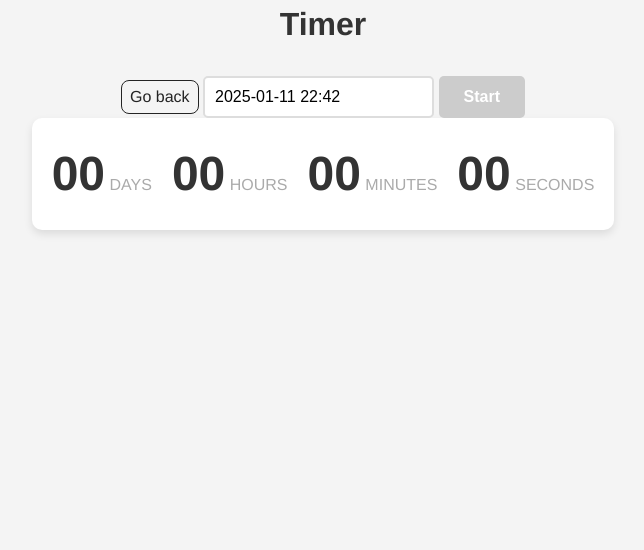
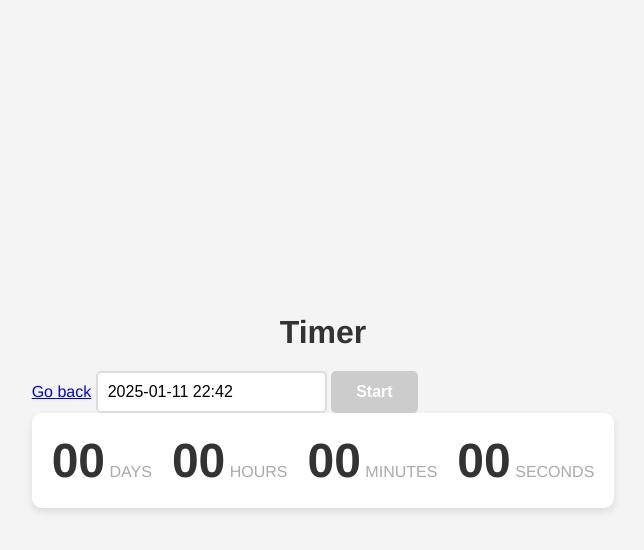
Before and after one commit to Jul88T/goit-js-hw-10, a website built with Vite: page src/1-timer.html in a window 1280 px wide. Shown: the whole page, without its empty margins (317-961 px from the left). Built offline with nearby package versions, Linux system fonts and the light colour scheme; a script that the page names is missing.

Commit message:
Update 1-timer.html

```diff
--- a/src/1-timer.html
+++ b/src/1-timer.html
@@ -13,7 +13,7 @@
       href="https://cdn.jsdelivr.net/npm/izitoast/dist/css/iziToast.min.css"
       rel="stylesheet"
     />
-    <link rel="stylesheet" href="./css/styles.css" />
+    <!-- <link rel="stylesheet" href="./css/styles.css" /> -->
     <link rel="stylesheet" href="./css/1-timer.css" />
   </head>
   <body>
```
